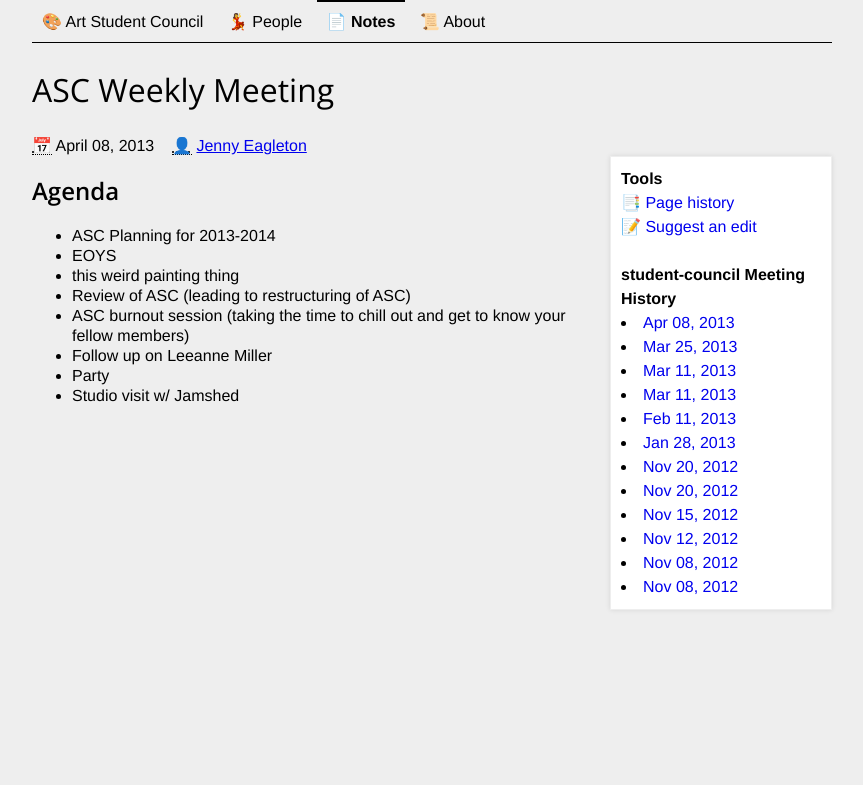
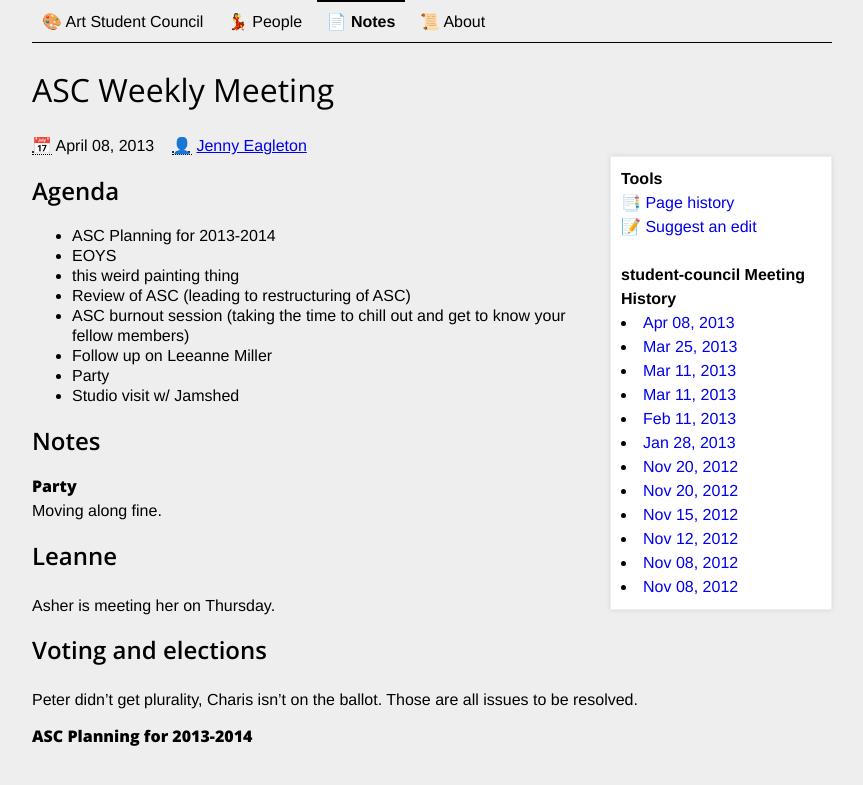
Before and after one commit to CooperASC/cooperasc.github.com, a Jekyll site: the page built from _posts/notes/2013-04-08-asc.md, in a window 1280 px wide. Shown: the top 785 px of the page, without its empty margins (208-1071 px from the left). Built offline with Jekyll 4.4.1, drawn with Linux system fonts in a browser that asks for light colours.

Commit message:
started notes, andy will add more later

```diff
--- a/_posts/notes/2013-04-08-asc.md
+++ b/_posts/notes/2013-04-08-asc.md
@@ -18,3 +18,20 @@ filepath: _posts/notes/2013-04-08-asc.md
 - Follow up on Leeanne Miller
 - Party
 - Studio visit w/ Jamshed
+
+## Notes
+
+### Party
+
+Moving along fine.
+
+## Leanne
+
+Asher is meeting her on Thursday.
+
+
+## Voting and elections
+
+Peter didn't get plurality, Charis isn't on the ballot. Those are all issues to be resolved.
+
+### ASC Planning for 2013-2014
```
